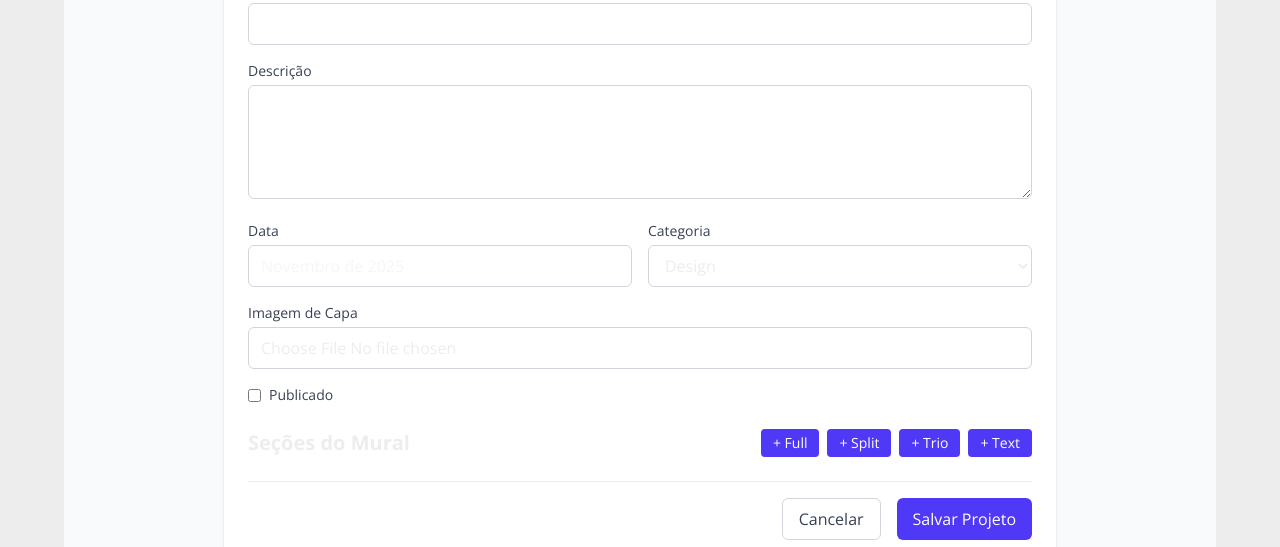
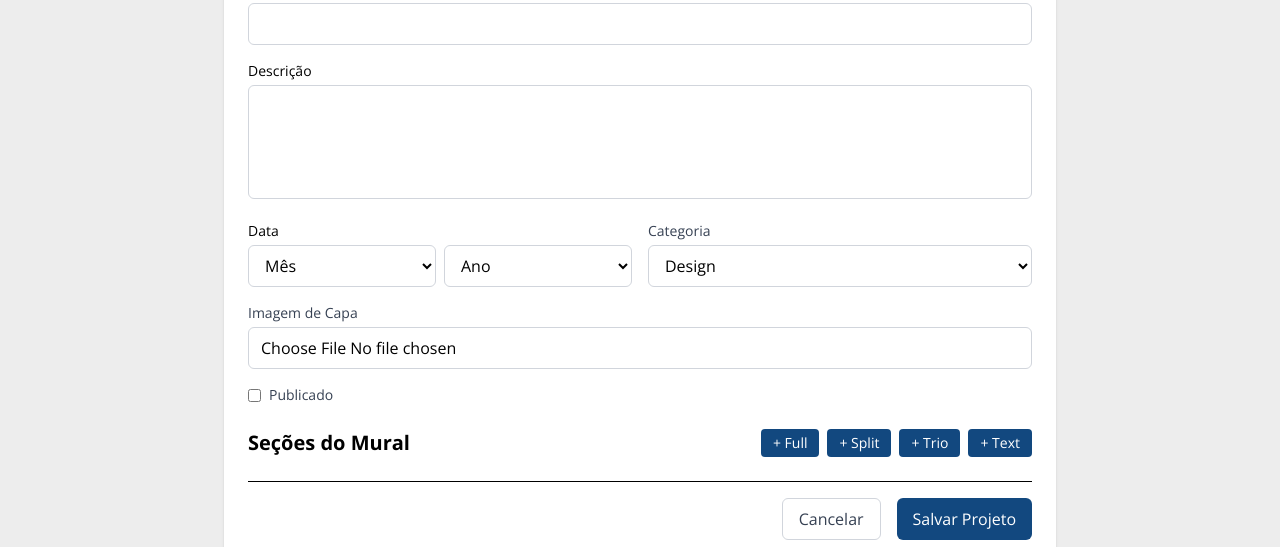
Before and after one commit to valentimdev/bibi_ilustra, a Next.js app: page /admin/projects/new in a window 1280 px wide. Shown: the part 391-938 px from the top of the page. Built offline with nearby package versions, Linux system fonts and the light colour scheme.

Commit message:
feat:changes admin style and project storage logic

```diff
--- a/src/app/admin/page.tsx
+++ b/src/app/admin/page.tsx
@@ -69,14 +69,14 @@ export default function AdminDashboard() {
   }
 
   return (
-    <div className="min-h-screen bg-gray-50 py-8">
+    <div className="min-h-screen bg-[var(--background)] py-8">
       <div className="max-w-7xl mx-auto px-4 sm:px-6 lg:px-8">
         <div className="flex justify-between items-center mb-8">
           <h1 className="text-3xl font-bold text-gray-900">Painel Admin</h1>
           <div className="flex gap-4">
             <Link
               href="/admin/projects/new"
-              className="bg-indigo-600 text-white px-4 py-2 rounded-md hover:bg-indigo-700"
+              className="cursor-pointer bg-[var(--secondary)] text-white px-4 py-2 rounded-md hover:bg-[var(--secondary-hover)]"
             >
               Novo Projeto
             </Link>
--- a/src/app/admin/projects/[slug]/edit/page.tsx
+++ b/src/app/admin/projects/[slug]/edit/page.tsx
@@ -69,7 +69,7 @@ export default function EditProjectPage() {
   }
 
   return (
-    <div className="min-h-screen bg-gray-50 py-8">
+    <div className="min-h-screen bg-[var(--background)] py-8">
       <div className="max-w-4xl mx-auto px-4 sm:px-6 lg:px-8">
         <div className="mb-8">
           <h1 className="text-3xl font-bold text-gray-900">Editar Projeto</h1>
--- a/src/app/admin/projects/new/page.tsx
+++ b/src/app/admin/projects/new/page.tsx
@@ -15,7 +15,7 @@ export default function NewProjectPage() {
     title: '',
     description: '',
     date: '',
-    category: 'design',
+    category: '',
     coverImage: '',
     published: false,
     muralSections: [],
@@ -44,7 +44,7 @@ export default function NewProjectPage() {
   };
 
   return (
-    <div className="min-h-screen bg-gray-50 py-8">
+    <div className="min-h-screen bg-[var(--background)] py-8">
       <div className="max-w-4xl mx-auto px-4 sm:px-6 lg:px-8">
         <div className="mb-8">
           <h1 className="text-3xl font-bold text-gray-900">Novo Projeto</h1>
--- a/src/app/api/admin/projects/[slug]/route.ts
+++ b/src/app/api/admin/projects/[slug]/route.ts
@@ -19,7 +19,7 @@ export async function GET(
 
   try {
     const { slug } = await params;
-    const project = getProjectBySlug(slug);
+    const project = await getProjectBySlug(slug);
 
     if (!project) {
       return NextResponse.json(
@@ -61,7 +61,7 @@ export async function PUT(
       );
     }
 
-    saveProject(project);
+    await saveProject(project);
 
     return NextResponse.json({ success: true, project });
   } catch (error) {
@@ -85,7 +85,7 @@ export async function DELETE(
 
   try {
     const { slug } = await params;
-    const deleted = deleteProject(slug);
+    const deleted = await deleteProject(slug);
 
     if (!deleted) {
       return NextResponse.json(
--- a/src/app/api/admin/projects/route.ts
+++ b/src/app/api/admin/projects/route.ts
@@ -14,7 +14,7 @@ export async function GET() {
   }
 
   try {
-    const projects = getAllProjectsIncludingDrafts();
+    const projects = await getAllProjectsIncludingDrafts();
 
     // Retornar apenas informações básicas para a lista
     const projectsList = projects.map((project) => ({
@@ -51,7 +51,7 @@ export async function POST(request: NextRequest) {
       project.id = Date.now().toString();
     }
 
-    saveProject(project);
+    await saveProject(project);
 
     return NextResponse.json({ success: true, project }, { status: 201 });
   } catch (error) {
--- a/src/app/globals.css
+++ b/src/app/globals.css
@@ -8,6 +8,7 @@
   --primary: #EC2677;
   --secondary: #12487F;
   --accent: #FFD88E;
+  --secondary-hover: #0c385f;
 }
 
 @theme inline {
--- a/src/app/page.tsx
+++ b/src/app/page.tsx
@@ -2,8 +2,8 @@ import ArtGallery from "@/components/ArtGallery";
 import Header from "@/components/Header";
 import Image from "next/image";
 import { getAllProjects } from '@/lib/projectData';
-export default function Home() {
-  const publishedProjects = getAllProjects();
+export default async function Home() {
+  const publishedProjects = await getAllProjects();
   return (
     <div className="w-full flex flex-col ">
       <ArtGallery projects={publishedProjects} />
--- a/src/app/work/[slug]/page.tsx
+++ b/src/app/work/[slug]/page.tsx
@@ -15,7 +15,7 @@ export default async function ProjectPage({ params }: ProjectPageProps) {
   const { isEnabled } = await draftMode();
   const { slug } = await params;
 
-  const project = getProjectBySlug(slug);
+  const project = await getProjectBySlug(slug);
 
   if (!project || (!project.published && !isEnabled)) {
     notFound();
--- a/src/components/admin/ProjectForm.tsx
+++ b/src/components/admin/ProjectForm.tsx
@@ -134,7 +134,7 @@ export default function ProjectForm({
   return (
     <form
       onSubmit={handleSubmit}
-      className="bg-white shadow rounded-lg p-6 space-y-6"
+      className="bg-white shadow text-black rounded-lg p-6 space-y-6"
     >
       {/* Informações Básicas */}
       <div className="space-y-4">
@@ -169,30 +169,67 @@ export default function ProjectForm({
         </div>
 
         <div>
-          <label className="block text-sm font-medium text-gray-700 mb-1">
+          <label className="block text-sm font-medium text-black mb-1">
             Descrição
           </label>
           <textarea
             value={formData.description}
             onChange={(e) => handleInputChange('description', e.target.value)}
-            className="w-full px-3 py-2 border border-gray-300 rounded-md"
+            className="resize-none w-full px-3 py-2 border border-gray-300 rounded-md"
             rows={4}
           />
         </div>
 
         <div className="grid grid-cols-2 gap-4">
-          <div>
-            <label className="block text-sm font-medium text-gray-700 mb-1">
-              Data
-            </label>
-            <input
-              type="text"
-              value={formData.date}
-              onChange={(e) => handleInputChange('date', e.target.value)}
-              className="w-full px-3 py-2 border border-gray-300 rounded-md"
-              placeholder="Novembro de 2025"
-            />
-          </div>
+        <div>
+    <label className="block text-sm font-medium text-black mb-1">
+      Data
+    </label>
+    <div className="grid grid-cols-2 gap-2">
+      <select
+        value={formData.date.split(' de ')[0] || ''}
+        onChange={(e) => {
+          const year = formData.date.split(' de ')[1] || '';
+          const newDate = year ? `${e.target.value} de ${year}` : e.target.value;
+          handleInputChange('date', newDate);
+        }}
+        className="w-full px-3 py-2 border border-gray-300 rounded-md"
+      >
+        <option value="">Mês</option>
+        <option value="Janeiro">Janeiro</option>
+        <option value="Fevereiro">Fevereiro</option>
+        <option value="Março">Março</option>
+        <option value="Abril">Abril</option>
+        <option value="Maio">Maio</option>
+        <option value="Junho">Junho</option>
+        <option value="Julho">Julho</option>
+        <option value="Agosto">Agosto</option>
+        <option value="Setembro">Setembro</option>
+        <option value="Outubro">Outubro</option>
+        <option value="Novembro">Novembro</option>
+        <option value="Dezembro">Dezembro</option>
+      </select>
+      <select
+        value={formData.date.split(' de ')[1] || ''}
+        onChange={(e) => {
+          const month = formData.date.split(' de ')[0] || '';
+          const newDate = month ? `${month} de ${e.target.value}` : e.target.value;
+          handleInputChange('date', newDate);
+        }}
+        className="w-full px-3 py-2 border border-gray-300 rounded-md"
+      >
+        <option value="">Ano</option>
+        {Array.from({ length: 10 }, (_, i) => {
+          const year = new Date().getFullYear() - 8 + i;
+          return (
+            <option key={year} value={year}>
+              {year}
+            </option>
+          );
+        })}
+      </select>
+    </div>
+  </div>
 
           <div>
             <label className="block text-sm font-medium text-gray-700 mb-1">
@@ -217,7 +254,7 @@ export default function ProjectForm({
             type="file"
             accept="image/*"
             onChange={handleCoverImageUpload}
-            className="w-full px-3 py-2 border border-gray-300 rounded-md"
+            className="cursor-pointer w-full px-3 py-2 border border-gray-300 rounded-md"
             disabled={uploading === 'cover'}
           />
           {formData.coverImage && (
@@ -257,28 +294,28 @@ export default function ProjectForm({
             <button
               type="button"
               onClick={() => handleAddSection('full')}
-              className="px-3 py-1 bg-indigo-600 text-white rounded text-sm"
+              className="cursor-pointer px-3 py-1 bg-[var(--secondary)] text-white rounded text-sm hover:bg-[var(--secondary-hover)]"
             >
               + Full
             </button>
             <button
               type="button"
               onClick={() => handleAddSection('split')}
-              className="px-3 py-1 bg-indigo-600 text-white rounded text-sm"
+              className="cursor-pointer px-3 py-1 bg-[var(--secondary)] text-white rounded text-sm hover:bg-[var(--secondary-hover)]"
             >
               + Split
             </button>
             <button
               type="button"
               onClick={() => handleAddSection('trio')}
-              className="px-3 py-1 bg-indigo-600 text-white rounded text-sm"
+              className="cursor-pointer px-3 py-1 bg-[var(--secondary)] text-white rounded text-sm hover:bg-[var(--secondary-hover)]"
             >
               + Trio
             </button>
             <button
               type="button"
               onClick={() => handleAddSection('text')}
-              className="px-3 py-1 bg-indigo-600 text-white rounded text-sm"
+              className="cursor-pointer px-3 py-1 bg-[var(--secondary)] text-white rounded text-sm hover:bg-[var(--secondary-hover)]"
             >
               + Text
             </button>
@@ -305,14 +342,14 @@ export default function ProjectForm({
         <button
           type="button"
           onClick={() => window.history.back()}
-          className="px-4 py-2 border border-gray-300 rounded-md text-gray-700 hover:bg-gray-50"
+          className="cursor-pointer px-4 py-2 border border-gray-300 rounded-md text-gray-700 hover:bg-gray-50"
         >
           Cancelar
         </button>
         <button
           type="submit"
           disabled={loading}
-          className="px-4 py-2 bg-indigo-600 text-white rounded-md hover:bg-indigo-700 disabled:opacity-50"
+          className="cursor-pointer px-4 py-2 bg-[var(--secondary)] text-white rounded-md hover:bg-[var(--secondary-hover)] disabled:opacity-50"
         >
           {loading ? 'Salvando...' : 'Salvar Projeto'}
         </button>
@@ -352,7 +389,7 @@ function SectionEditor({
         </div>
         <div className="space-y-4">
           <div>
-            <label className="block text-sm font-medium text-gray-700 mb-1">
+            <label className=" block text-sm font-medium text-gray-700 mb-1">
               Imagem
             </label>
             <input
@@ -363,7 +400,7 @@ function SectionEditor({
                 if (file) onImageUpload(null, file);
               }}
               disabled={uploading === `${index}-null`}
-              className="w-full px-3 py-2 border border-gray-300 rounded-md"
+              className="cursor-pointer w-full px-3 py-2 border border-gray-300 rounded-md"
             />
             {section.imageUrl && (
               <img
@@ -516,7 +553,7 @@ function SectionEditor({
         <textarea
           value={section.content}
           onChange={(e) => onChange({ ...section, content: e.target.value })}
-          className="w-full px-3 py-2 border border-gray-300 rounded-md"
+          className="w-full px-3 py-2 border border-gray-300 rounded-md resize-none text-black"
           rows={6}
         />
       </div>
--- a/src/lib/projectData.ts
+++ b/src/lib/projectData.ts
@@ -2,6 +2,7 @@
 
 import fs from 'fs';
 import path from 'path';
+import prisma from './db';
 
 type MuralSectionFull = { type: 'full'; imageUrl: string; alt: string };
 type MuralSectionSplit = {
@@ -34,51 +35,119 @@ export type ProjectData = {
   muralSections: MuralSection[];
 };
 
-// --- FUNÇÕES DE LEITURA (AS "FERRAMENTAS") ---
-// Este código só roda no servidor.
+export async function getProjectBySlug(
+  slug: string
+): Promise<ProjectData | undefined> {
+  try {
+    const project = await prisma.project.findUnique({
+      where: { slug },
+    });
 
-const projectsDirectory = path.join(process.cwd(), '_projects');
+    if (!project) {
+      return undefined;
+    }
 
-export function getProjectBySlug(slug: string): ProjectData | undefined {
-  const fullPath = path.join(projectsDirectory, `${slug}.json`);
-  try {
-    const fileContents = fs.readFileSync(fullPath, 'utf8');
-    return JSON.parse(fileContents);
+    return {
+      id: project.id,
+      slug: project.slug,
+      title: project.title,
+      description: project.description,
+      date: project.date,
+      category: project.category,
+      coverImage: project.coverImage,
+      published: project.published,
+      muralSections: project.muralSections as MuralSection[],
+    };
   } catch (error) {
+    console.error('Erro ao buscar projeto:', error);
     return undefined;
   }
 }
 
-export function getAllProjects(): ProjectData[] {
-  const filenames = fs.readdirSync(projectsDirectory);
+export async function getAllProjects(): Promise<ProjectData[]> {
+  try {
+    const projects = await prisma.project.findMany({
+      where: { published: true },
+      orderBy: { createdAt: 'desc' },
+    });
 
-  return filenames
-    .map((filename) => getProjectBySlug(filename.replace(/\.json$/, '')))
-    .filter((project): project is ProjectData => project !== undefined)
-    .filter((project) => project.published);
+    return projects.map((project) => ({
+      id: project.id,
+      slug: project.slug,
+      title: project.title,
+      description: project.description,
+      date: project.date,
+      category: project.category,
+      coverImage: project.coverImage,
+      published: project.published,
+      muralSections: project.muralSections as MuralSection[],
+    }));
+  } catch (error) {
+    console.error('Erro ao listar projetos:', error);
+    return [];
+  }
 }
 
-export function getAllProjectsIncludingDrafts(): ProjectData[] {
-  const filenames = fs.readdirSync(projectsDirectory);
+export async function getAllProjectsIncludingDrafts(): Promise<ProjectData[]> {
+  try {
+    const projects = await prisma.project.findMany({
+      orderBy: { createdAt: 'desc' },
+    });
 
-  return filenames
-    .map((filename) => getProjectBySlug(filename.replace(/\.json$/, '')))
-    .filter((project): project is ProjectData => project !== undefined);
+    return projects.map((project) => ({
+      id: project.id,
+      slug: project.slug,
+      title: project.title,
+      description: project.description,
+      date: project.date,
+      category: project.category,
+      coverImage: project.coverImage,
+      published: project.published,
+      muralSections: project.muralSections as MuralSection[],
+    }));
+  } catch (error) {
+    console.error('Erro ao listar projetos:', error);
+    return [];
+  }
 }
 
-export function saveProject(project: ProjectData): void {
-  const fullPath = path.join(projectsDirectory, `${project.slug}.json`);
-  fs.writeFileSync(fullPath, JSON.stringify(project, null, 2), 'utf8');
+export async function saveProject(project: ProjectData): Promise<void> {
+  try {
+    await prisma.project.upsert({
+      where: { slug: project.slug },
+      update: {
+        title: project.title,
+        description: project.description,
+        date: project.date,
+        category: project.category,
+        coverImage: project.coverImage,
+        published: project.published,
+        muralSections: project.muralSections as any,
+      },
+      create: {
+        id: project.id || undefined,
+        slug: project.slug,
+        title: project.title,
+        description: project.description,
+        date: project.date,
+        category: project.category,
+        coverImage: project.coverImage,
+        published: project.published,
+        muralSections: project.muralSections as any,
+      },
+    });
+  } catch (error) {
+    console.error('Erro ao salvar projeto:', error);
+    throw error;
+  }
 }
 
-export function deleteProject(slug: string): boolean {
+export async function deleteProject(slug: string): Promise<boolean> {
   try {
-    const fullPath = path.join(projectsDirectory, `${slug}.json`);
-    if (fs.existsSync(fullPath)) {
-      fs.unlinkSync(fullPath);
-      return true;
-    }
-    return false;
+    await prisma.project.delete({
+      where: { slug },
+    });
+    return true;
   } catch (error) {
     console.error('Erro ao deletar projeto:', error);
     return false;
```
Also changed, not shown: src/app/bibi-login-admin/page.tsx (+5 -6 lines), src/app/layout.tsx (+11 -4 lines).
